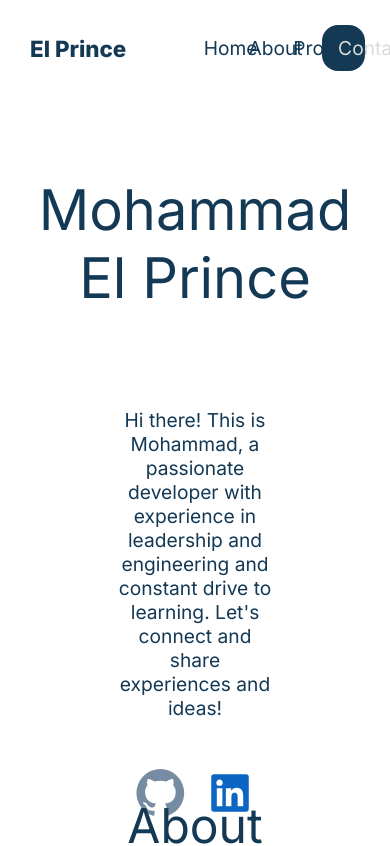
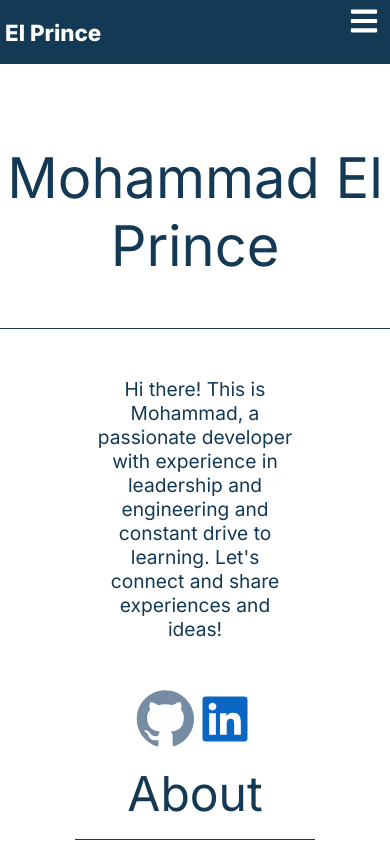
Before and after one commit to elprince-dev/portfolio-simple, a Next.js app: page / in a window 390 px wide. Shown: the top 846 px of the page. Built offline with nearby package versions, Linux system fonts and the light colour scheme.

Commit message:
Makes responsive navbar

```diff
--- a/package.json
+++ b/package.json
@@ -13,6 +13,7 @@
     "next": "14.1.4",
     "react": "^18",
     "react-dom": "^18",
+    "react-icons": "^5.1.0",
     "sass": "^1.72.0"
   },
   "devDependencies": {
--- a/src/app/globals.scss
+++ b/src/app/globals.scss
@@ -2,7 +2,7 @@
 
 * {
   box-sizing: border-box;
-  padding: 0 5px;
+  // padding: 0 5px;
   margin: 0;
 }
 
--- a/src/components/header/Header.jsx
+++ b/src/components/header/Header.jsx
@@ -1,18 +1,30 @@
+'use client'
+import { useRef } from 'react';
 import './header.scss'
-
+import { FaBars, FaTimes } from "react-icons/fa";
 const Header = () => {
 
     const links = ["Home", "About", "Projects", "Contact"]
+    const navRef = useRef()
+    const showNavBar = () => {
+        navRef.current.classList.toggle('responsiveNav')
+    }
   return (
     <div className="header">
         <div className="name">
             <h3>El Prince</h3>
         </div>
-        <div className="navbar">
+        <div className="navbar" ref={navRef}>
             {links.map(link =>(
-                <a key={link} className='link' href={`#${link}`}>{link}</a>
+                <a key={link} className='link' href={`#${link}`} onClick={showNavBar}>{link} </a>
             ))}
+            <button onClick={showNavBar} className='navButton navCloseButton'>
+                <FaTimes className='FaTimes'/>
+            </button>
         </div>
+        <button>
+            <FaBars onClick={showNavBar} className='FaBars'/>
+        </button>
     </div>
   )
 }
--- a/src/components/header/header.scss
+++ b/src/components/header/header.scss
@@ -1,9 +1,12 @@
 @use '../../utilities/variables';
 .header {
-    height: 6rem ;
+    height: 4rem ;
+    padding: 0 5px;
     display: flex;
     justify-content: space-between;
     align-items: center;
+    background-color: variables.$poseidon;
+    width: 100% !important;
 
     .navbar {
 
@@ -11,36 +14,44 @@
         align-items: center;
         flex: 1;
         justify-content: flex-end;
-        gap: 0.5vw;
+        gap: 10px;
         font-size: 1.2rem;
         font-weight: 400;
 
 
         .link{
+            color: white;
             position: relative;
             border-radius: 1rem;
-            padding: 0.7rem 1rem;
-            width: 100%;
+            padding: 10px;
+            // width: 100%;
             text-align: center;
             transition: ease-in-out 0.5s;
             cursor: pointer;
-            width: 11vw;
+            width: 100px;
+
 
             &:hover{
                 background-color: #dbdbdb;
+                color: variables.$poseidon;
             }
-        &:last-child {
-            background-color: variables.$poseidon;
-            color: variables.$gainboro;
-        }
+        // &:last-child {
+        //     background-color: variables.$poseidon;
+        //     color: variables.$gainboro;
+        // }
 
         }
 
 
+
+
     }
+
+
 
     .name {
         flex: 1;
+        color: white;
         h3 {
             font-weight: 800;
             font-size: 1.4rem;
@@ -48,3 +59,55 @@
     }
 
 }
+
+Button {
+    visibility: hidden;
+    color: white;
+    background-color: variables.$poseidon;
+    border: none;
+    cursor: pointer;
+
+    .FaTimes, .FaBars {
+        font-size: 30px;
+    }
+}
+
+@media (max-width: 565px){
+    Button {
+        visibility: visible;
+        z-index: 2;
+        position: absolute;
+        top: 5px;
+        right: 5px;
+
+    }
+
+
+
+    .navbar {
+        position: fixed;
+        width: 100%;
+        height: 100%;
+        left: 0;
+        top: 0;
+        background-color: variables.$poseidon;
+        z-index: 100;
+        display: flex;
+        flex-direction: column;
+        align-items: center;
+        justify-content: center !important;
+        gap: 1.5rem;
+        transform: translateY(-100vh);
+        transition: 1s;
+
+        .Fatimes {
+            position: fixed;
+            top: 0;
+            right: 0;
+        }
+    }
+
+    .responsiveNav {
+        transform: none;
+    }
+}
```
Also changed, not shown: 1 other file (tests, documents, lock files or other folders).
